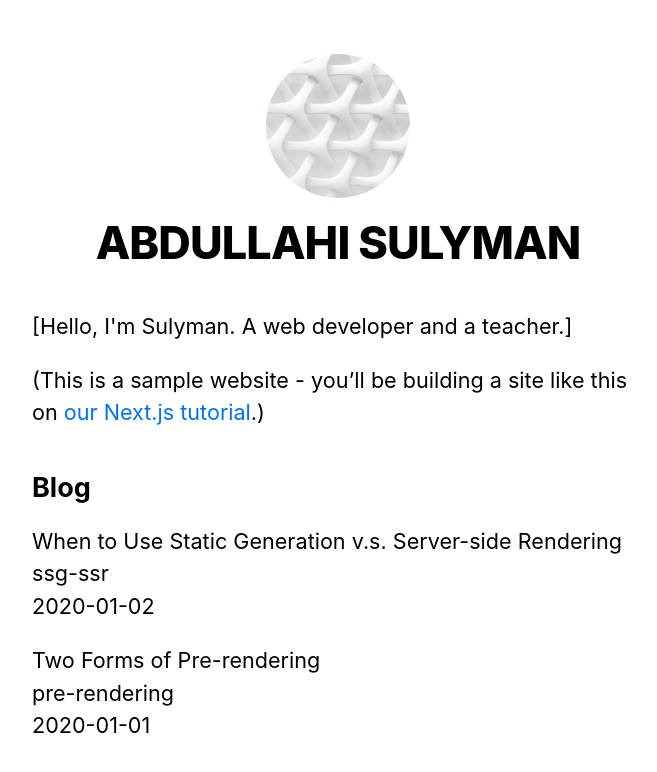
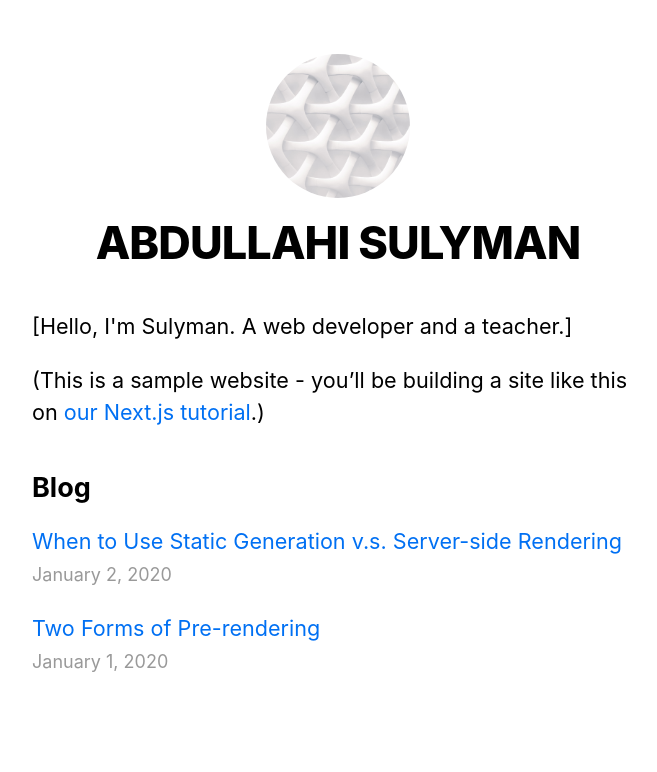
Before and after one commit to incredible92/Next-Blog, a Next.js app: page / in a window 1280 px wide. Shown: the top 772 px of the page, without its empty margins (302-959 px from the left). Built offline with nearby package versions, Linux system fonts and the light colour scheme.

Commit message:
feet: Dynamic routes

```diff
--- a/pages/index.js
+++ b/pages/index.js
@@ -2,6 +2,8 @@
 import Layout, { siteTitle } from '../components/layout'
 import utilStyles from '../styles/utils.module.css'
 import { getSortedPostsData } from '../lib/posts'
+import Link from 'next/link'
+import Date from '../components/data'
 
 export async function getStaticProps() {
   const allPostsData = getSortedPostsData()
@@ -30,12 +32,14 @@
         <ul className={utilStyles.list}>
           {allPostsData.map(({ id, date, title }) => (
             <li className={utilStyles.listItem} key={id}>
-              {title}
-              <br />
-              {id}
-              <br />
-              {date}
-            </li>
+            <Link href={`/posts/${id}`}>
+              <a>{title}</a>
+            </Link>
+            <br />
+            <small className={utilStyles.lightText}>
+              <Date dateString={date} />
+            </small>
+          </li>
           ))}
         </ul>
       </section>
```
